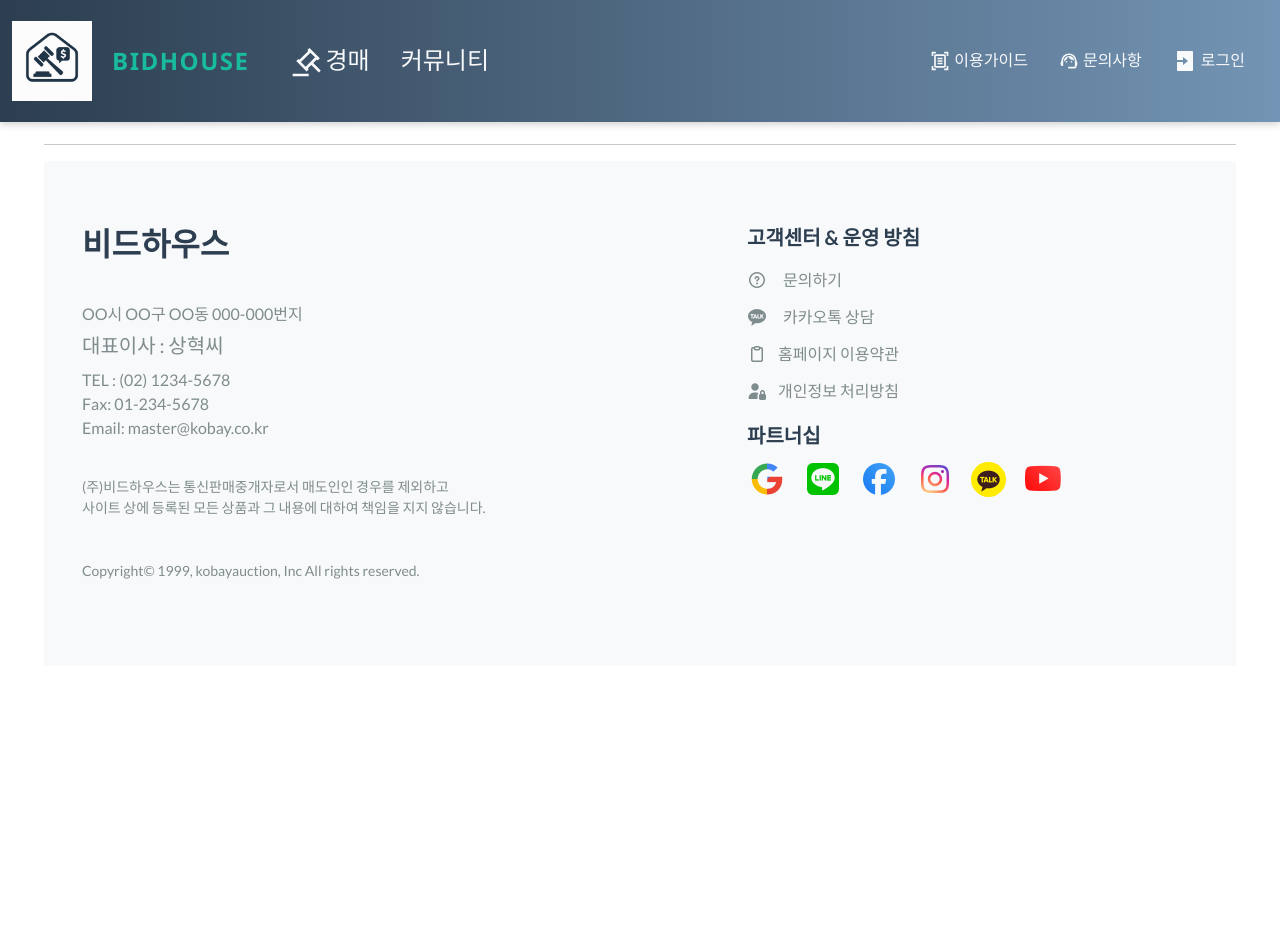
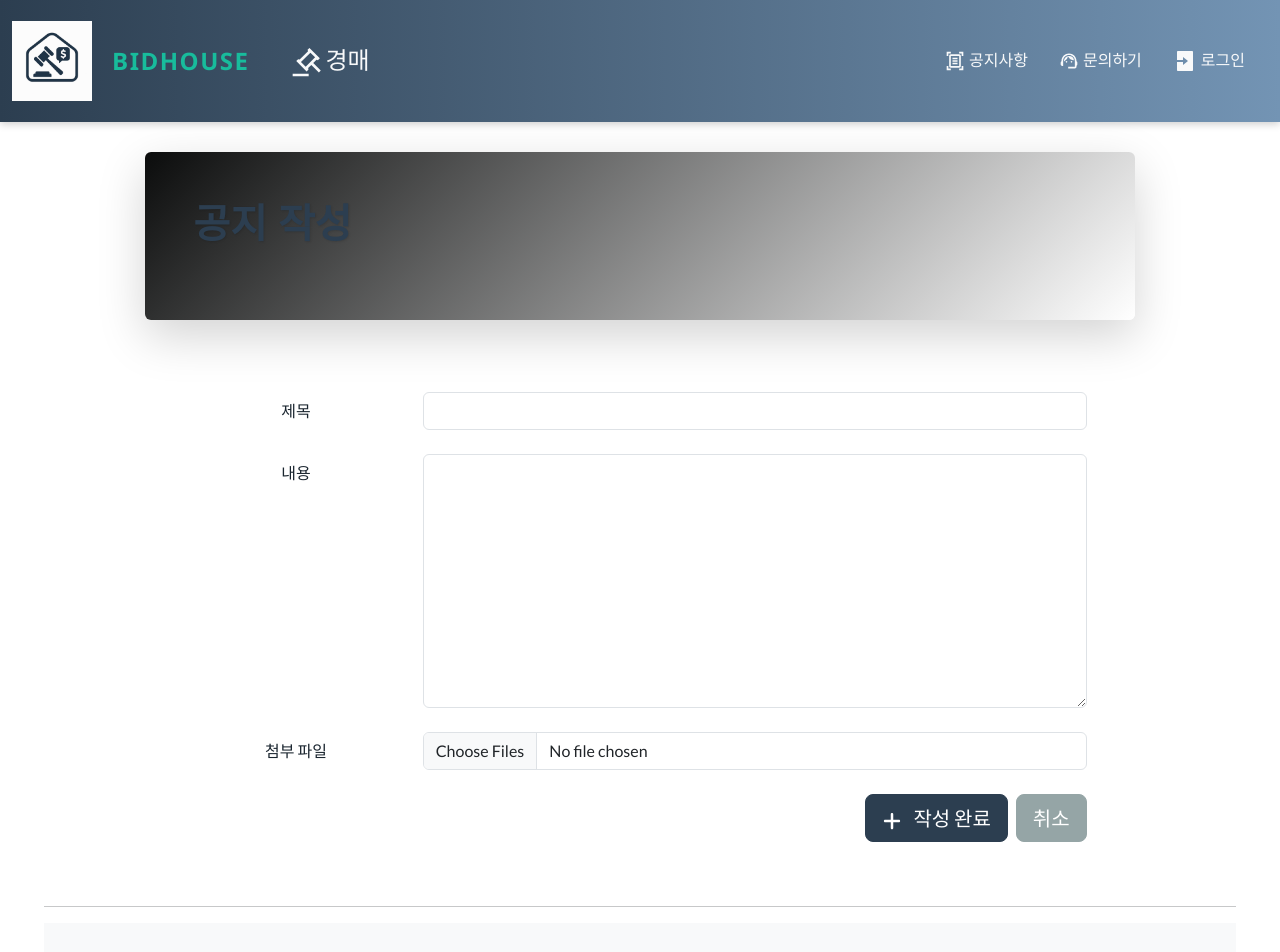
Before and after one commit to kimyeong123/KH16-3-final-frontend, a React (Vite) app: page /board/write in a window 1280 px wide. Shown: the top 952 px of the page. Before the commit the page ends 800 px from the top, so only its background shows below. Built offline with nearby package versions, Linux system fonts and the light colour scheme.

Commit message:
화면구성중

```diff
--- a/src/components/Content.jsx
+++ b/src/components/Content.jsx
@@ -4,6 +4,13 @@ import Private from "./guard/Private";
 import MemberJoin from "./member/MemberJoin";
 import MemberLogin from "./member/MemberLogin";
 import MessageList from "./message/MessageList";
+import BoardWrite from "./board/BoardWrite";
+import BoardList from "./board/BoardList";
+import BoardDetail from "./board/BoardDetail";
+import BoardEdit from "./board/BoardEdit";
+import QnaWrite from "./qna/QnaWrite";
+import QnaDetail from "./qna/QnaDetail";
+import QnaList from "./qna/QnaList";
 
 export default function Content() {
 
@@ -18,8 +25,21 @@ export default function Content() {
                         <Route path="/member/join" element={<MemberJoin />}></Route>
                         <Route path="/member/login" element={<MemberLogin />}></Route>
 
+                        {/* 게시글 페이지 */}
+                        <Route path="board/write" element={<BoardWrite/>}></Route>
+                        <Route path="board/list" element={<BoardList/>}></Route>
+                        <Route path="board/detail" element={<BoardDetail/>}></Route>
+                        <Route path="board/edit" element={<BoardEdit/>}></Route>
+
+                        {/* 문의 페이지 */}
+                        <Route path="qna/write" element={<QnaWrite/>}></Route>
+                        <Route path="qna/list" element={<QnaList/>}></Route>
+                        <Route path="qna/detail" element={<QnaDetail/>}></Route>
+
+
                         {/* 메세지(알림) */}
-                        <Route path="/message/list" element={<Private><MessageList/></Private>}></Route>
+                        <Route path="/message/list" element={<MessageList/>}></Route>
+
                     </Routes>
                 </div>
             </div>
--- a/src/components/Menu.jsx
+++ b/src/components/Menu.jsx
@@ -58,18 +58,15 @@ export default function Menu() {
                         <li className="nav-item">
                             <Link className="nav-link fs-4" to="/auction" onClick={closeMenu}><RiAuctionLine className="fs-3 me-1" />경매</Link>
                         </li>
-                        <li className="nav-item">
-                            <Link className="nav-link fs-4" to="/about" onClick={closeMenu}>커뮤니티</Link>
-                        </li>
                     </ul>
 
                     {/* 우측 메뉴 */}
                     <ul className="navbar-nav ms-auto ms-3">
                            <li className="nav-item">
-                            <Link className="nav-link fs-6" to="/contact" onClick={closeMenu}><MdOutlineDocumentScanner className="fs-5 me-1"/>이용가이드</Link>
+                            <Link className="nav-link fs-6" to="/board" onClick={closeMenu}><MdOutlineDocumentScanner className="fs-5 me-1"/>공지사항</Link>
                         </li>
                         <li className="nav-item">
-                            <Link className="nav-link fs-6" to="#" onClick={closeMenu}><MdSupportAgent className="fs-5 me-1" />문의사항</Link>
+                            <Link className="nav-link fs-6" to="#" onClick={closeMenu}><MdSupportAgent className="fs-5 me-1" />문의하기</Link>
                         </li>
                         <li className="nav-item">
                             <Link className="nav-link fs-6" to="/member/login" onClick={closeMenu}>
--- a/src/components/board/BoardWrite.jsx
+++ b/src/components/board/BoardWrite.jsx
@@ -1,11 +1,143 @@
-
+import { useCallback, useState } from "react";
+import Jumbotron from "../templates/Jumbotron";
+import { useNavigate } from "react-router-dom";
+import { toast } from "react-toastify";
+import axios from "axios";
+import { FaPlus } from "react-icons/fa6";
 
 export default function BoardWrite() {
 
+    // 이동 도구
+    const navigate = useNavigate();
+
+    // ***** 1. 상태(State) *****
+    const [board, setBoard] = useState({
+        title: "",
+        content: "",
+    });
+    const [attachment, setAttachment] = useState([]);
+
+    // ***** 2. 콜백(Callback) *****
+
+    // [1] 텍스트 입력값 변경 핸들러
+    const handleTextChange = useCallback((e)=>{
+        setBoard(prevBoard => ({
+            ...prevBoard,
+            [e.target.name]: e.target.value
+        }));
+    }, []);
+
+    // [2] 첨부 파일 변경 핸들러
+    const handleFileChange = useCallback((e)=> {
+        setAttachment(Array.from(e.target.files));
+    }, []);
+
+    // [3] 데이터 전송 핸들러 (버튼 onClick에 연결)
+    const handleSubmit = useCallback(async ()=> {
+
+        // 유효성 검사
+        if(board.title.trim() === '' || board.content.trim() === '') {
+            toast.error("제목과 내용을 모두 입력하세요");
+            return;
+        }
+
+        // --- 데이터 전송 준비: FormData 사용 ---
+        const formData = new FormData();
+        formData.append("board", JSON.stringify(board));
+
+        attachment.forEach((file)=>{
+            formData.append("attachment", file);
+        });
+
+        try {
+            // axios를 사용하여 비동기로 데이터 전송
+            const response = await axios.post("/rest/board/", formData);
+
+            if(response.status === 200) {
+                toast.success("작성이 완료되었습니다");
+                navigate("/board/list");
+            }
+        } catch (error) {
+            console.error("공지작성 실패: ", error);
+            toast.error("작성 실패");
+        }
+    }, [board, attachment, navigate]);
 
 
-    //render
+    // ***** 3. 렌더링(Render) *****
     return (<>
 
+        <Jumbotron subject="공지 작성" detail=""/>
+
+        <div className="container p-5">
+            {/* 💡 Form 태그 대신 div만 사용 */}
+            <div>
+
+                {/* 1. 제목 입력 */}
+                <div className="row mt-4">
+                    <label htmlFor="boardTitle" className="col-sm-3 col-form-label">제목</label>
+                    <div className="col-sm-9">
+                        <input
+                            type="text"
+                            className="form-control"
+                            id="boardTitle"
+                            name="title"
+                            value={board.title}
+                            onChange={handleTextChange}
+                            required
+                        />
+                    </div>
+                </div>
+
+                {/* 2. 내용 입력 */}
+                <div className="row mt-4">
+                    <label htmlFor="boardContent" className="col-sm-3 col-form-label">내용</label>
+                    <div className="col-sm-9">
+                        <textarea
+                            className="form-control"
+                            id="boardContent"
+                            name="content"
+                            rows="10"
+                            value={board.content}
+                            onChange={handleTextChange}
+                            required
+                        ></textarea>
+                    </div>
+                </div>
+
+                {/* 3. 첨부파일 입력 */}
+                <div className="row mt-4">
+                    <label htmlFor="boardAttachments" className="col-sm-3 col-form-label">첨부 파일</label>
+                    <div className="col-sm-9">
+                        <input
+                            type="file"
+                            className="form-control"
+                            id="boardAttachments"
+                            onChange={handleFileChange}
+                            multiple
+                        />
+                        {attachment.length > 0 && (
+                            <small className="form-text text-muted mt-2">
+                                선택된 파일 ({attachment.length}개): {attachment.map(f => f.name).join(', ')}
+                            </small>
+                        )}
+                    </div>
+                </div>
+
+                {/* 4. 버튼 영역 */}
+                <div className="row mt-4">
+                    <div className="col text-end">
+                        <button
+                            type="button"
+                            className="btn btn-primary btn-lg me-2"
+                            onClick={handleSubmit}
+                        >
+                            <FaPlus className="me-2"/> 작성 완료
+                        </button>
+                        <button type="button" className="btn btn-secondary btn-lg" onClick={() => navigate("/board/list")}>취소</button>
+                    </div>
+                </div>
+            </div>
+        </div>
     </>)
 }
--- a/src/components/message/MessageList.jsx
+++ b/src/components/message/MessageList.jsx
@@ -1,3 +1,4 @@
+import Jumbotron from "../templates/Jumbotron";
 
 
 export default function MessageList() {
@@ -6,6 +7,6 @@ export default function MessageList() {
 
     //render
     return (<>
-
+        <Jumbotron subject="목록" detail="목록입니다"/>
     </>)
 }
```
Also changed, not shown: src/components/admin/AdminHome.jsx (added, +11 -0 lines), src/components/admin/AdminQnaList.jsx (added, +11 -0 lines).
